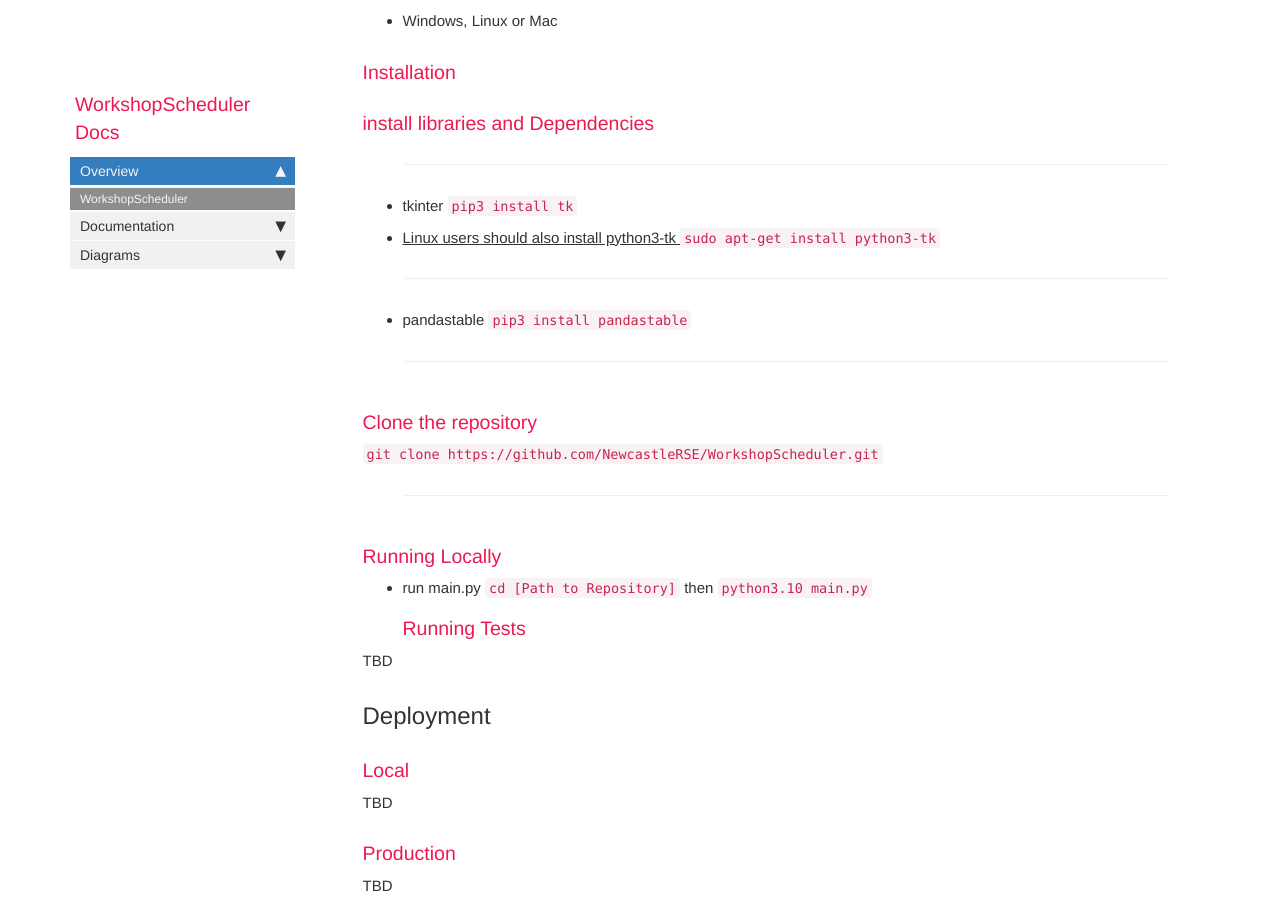
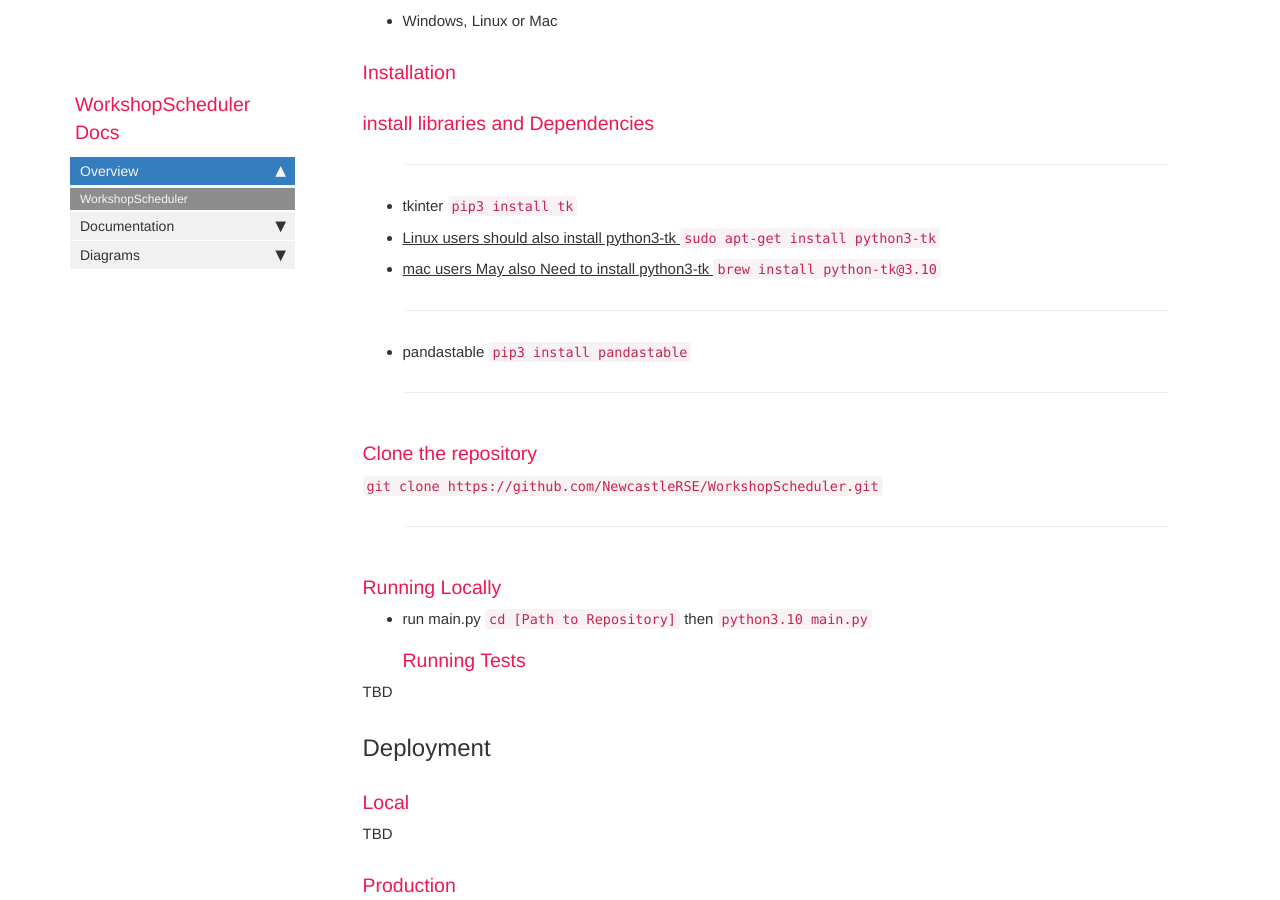
Before and after one commit to NewcastleRSE/WorkshopScheduler, a Jekyll site: the page built from index.md, in a window 1280 px wide and 900 px high, scrolled down 1638 px. Built offline with Jekyll 4.4.1, drawn with Linux system fonts in a browser that asks for light colours; comment, search, counter and statistics services are not loaded.

Commit message:
Update Install instructions

````diff
--- a/index.md
+++ b/index.md
@@ -43,6 +43,10 @@ Newcastle University
 
 *  <u> Linux users should also install python3-tk </u>
 ```  sudo apt-get install python3-tk ```
+
+* <u> mac users May also Need to install python3-tk  </u>
+```brew install python-tk@3.10 ```
+
 
 ***
 
````
